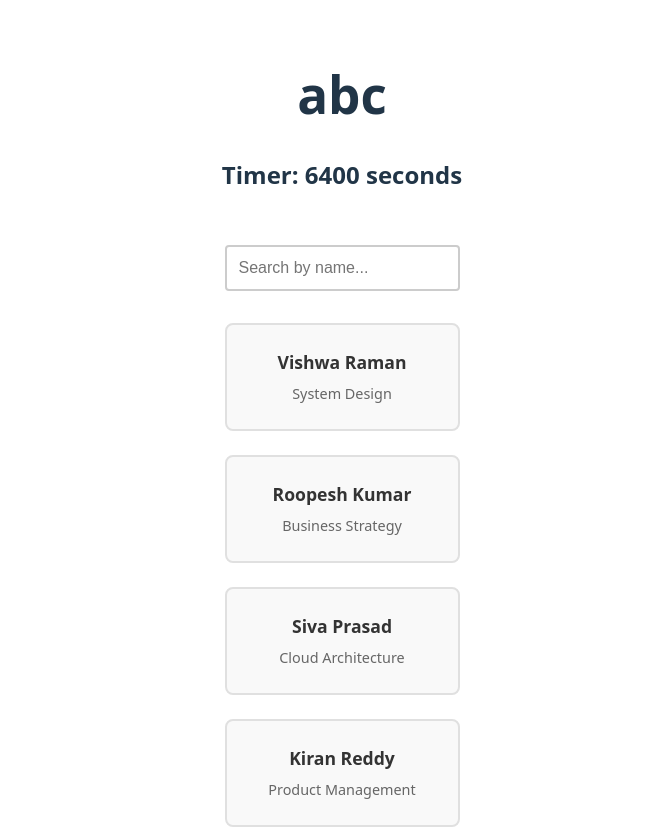
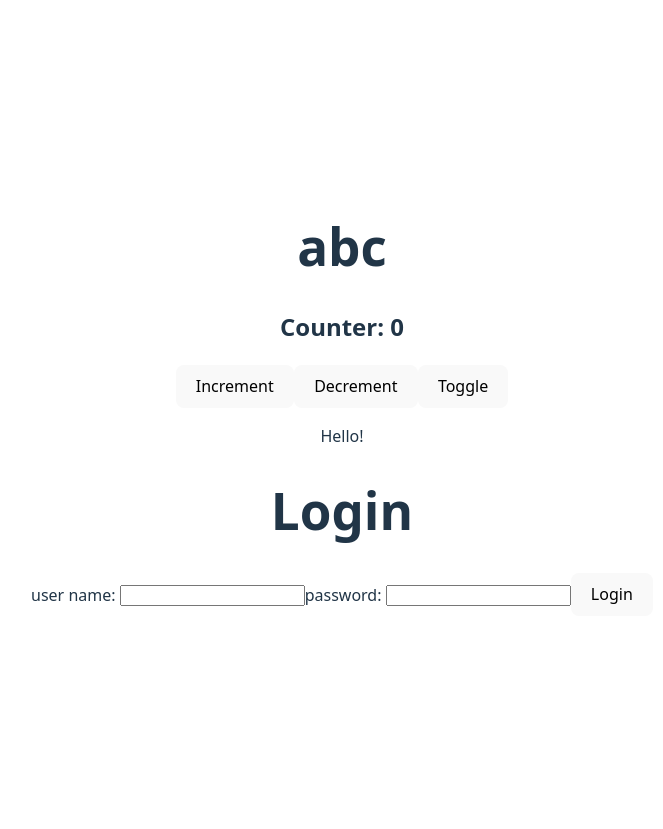
Before and after one commit to Roopesht/test16, a React (Vite) app in the folder newreactapp/: page / in a window 1280 px wide. Shown: the top 829 px of the page, without its empty margins (298-961 px from the left). After the commit the page ends 800 px from the top, so only its background shows below. Built offline with nearby package versions, Linux system fonts and the light colour scheme.

Commit message:
Logun functionality

```diff
--- a/newreactapp/src/App.jsx
+++ b/newreactapp/src/App.jsx
@@ -6,6 +6,9 @@ import './App.css'
 import TodoList from './todolist';
 import Timer from './timer';
 import PeopleSearch from './PeopleSearch';
+import Counter from './counter';
+
+import Login from './loginfunctions';
 
 
 function App() {
@@ -23,8 +26,8 @@ function App() {
         <TodoList />
         */}
 
-        <Timer />
-        <PeopleSearch />
+        <Counter />
+        <Login/>
 
       </div>
     </>
@@ -34,16 +37,6 @@ function App() {
 function Greeting(props) {
   return <h1>hello {props.title}. {props.name}</h1> ;
 }
-function Counter() {
-  const [count, setCount] = useState(0);
-  return (
-    <div>
-      <h2>Counter: {count}</h2>
-      <button style={{backgroundColor: 'blue', color: 'white'}} onClick={() => setCount(count + 1)}>Increment</button>
-      <button style={{backgroundColor: 'red', color: 'white'}} onClick={() => setCount(count - 1)}>Decrement</button>
-    </div>
-  );
-}
 
 
 
--- /dev/null
+++ b/newreactapp/src/counter.jsx
@@ -0,0 +1,25 @@
+import { useState } from 'react';
+export default function Counter() {
+    const [count, setCount] = useState(0);
+    const [show, setShow] = useState(true);
+
+    function increment() {
+        setCount(count + 1);
+    }
+    function decrement() {
+        setCount(count - 1);
+    }
+    return (
+        <div>
+            <h2>Counter: {count}</h2>
+            <button onClick={increment}>Increment</button>
+            <button onClick={decrement}>Decrement</button>
+
+
+            <button onClick={() => setShow(!show)}>
+                Toggle
+            </button>
+            {show && <p>Hello!</p>}
+        </div>
+    );
+}
--- /dev/null
+++ b/newreactapp/src/loginfunctions.jsx
@@ -0,0 +1,31 @@
+import { useState } from "react"
+
+export function Dashboard() {
+    return (
+        <div>
+            <h1>Dashboard</h1>
+        </div>
+
+    )
+}
+
+export default function Login() {
+    const [loggedIn, setLoggedIn] = useState(false);
+    function login () {
+        setLoggedIn(true);
+    }
+    return (
+        <>
+        {loggedIn ? <Dashboard /> :
+            <div>
+                <h1>Login</h1>
+                user name: <input ></input>
+                password: <input type="password" ></input>
+
+                <button onClick={login} >Login</button>
+            </div>
+
+        }
+        </>
+    )
+}
--- a/newreactapp/src/timer.jsx
+++ b/newreactapp/src/timer.jsx
@@ -3,6 +3,7 @@
 import { useState, useEffect } from 'react';
 function Timer() {
     const [count, setCount] = useState(0);
+    const [name, setName] = useState("Roopesh");
     useEffect(() => {
         const timer = setInterval(() => {
             setCount(prevCount => prevCount + 50);
```
